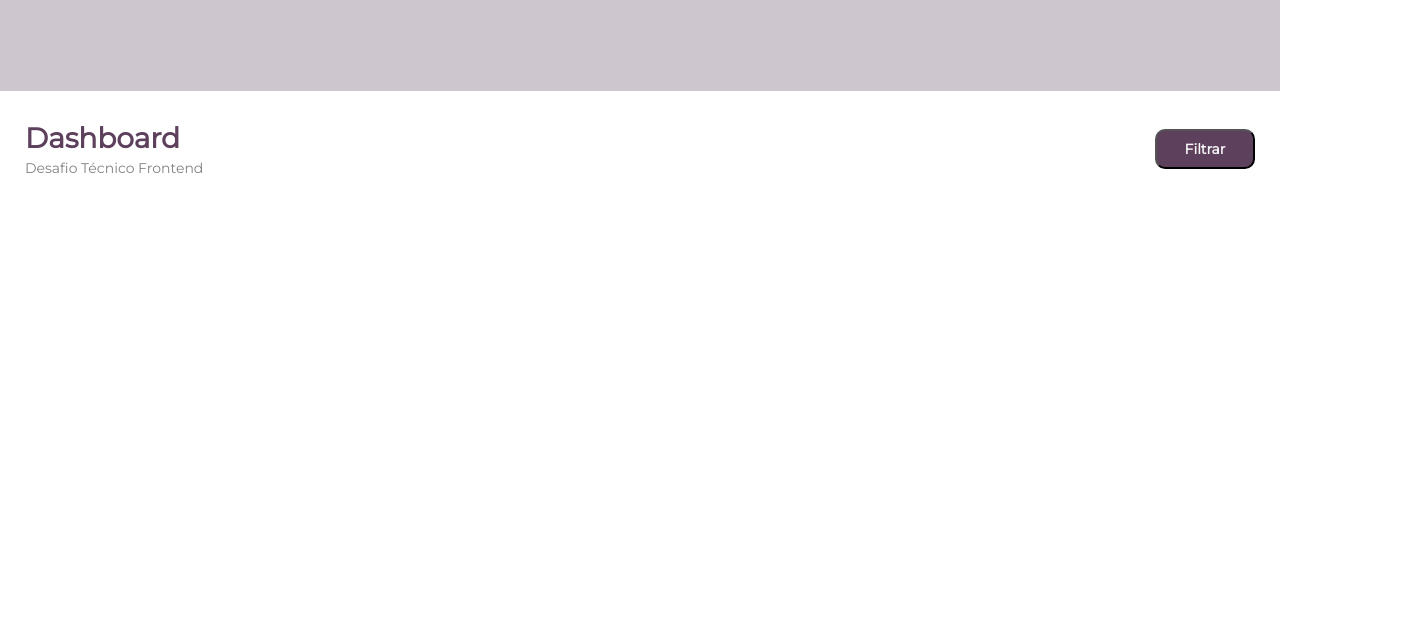
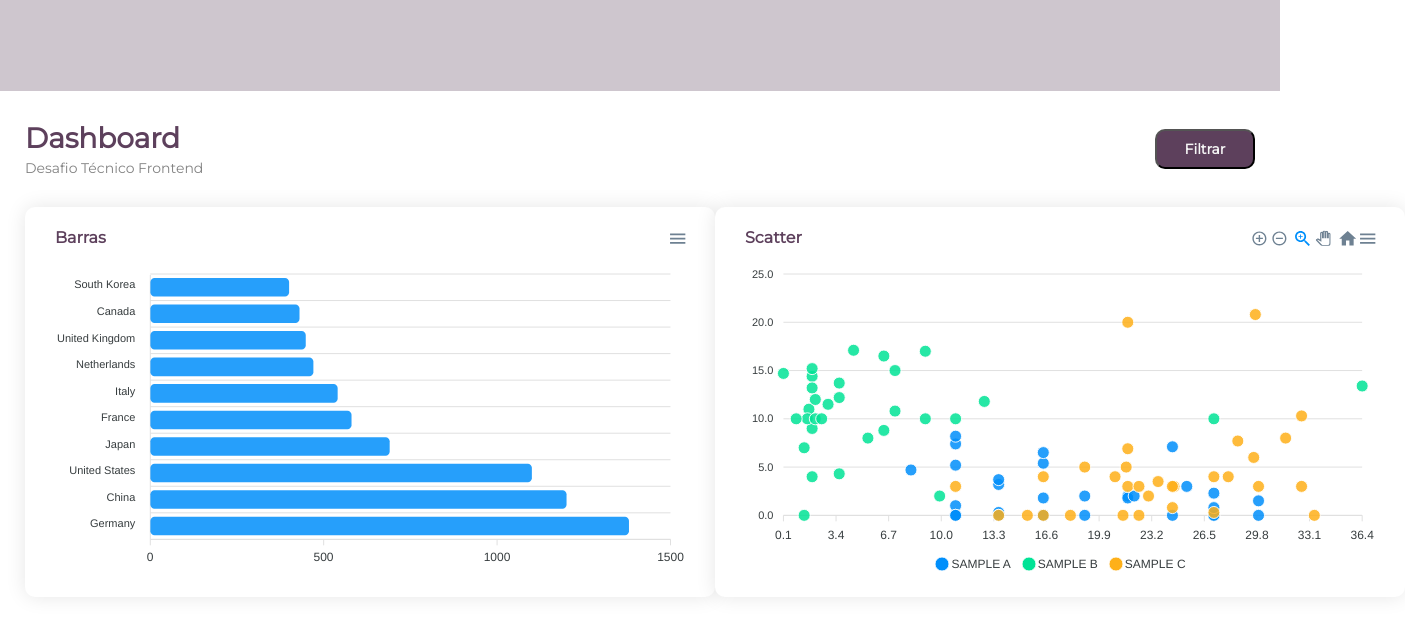
Before and after one commit to sucoDeGoiaba/desafioMinehr, a React (Create React App) app: page / in a window 1280 px wide. Shown: the top 634 px of the page, 1405 px wide, since content can reach past the window. Built offline with nearby package versions, Linux system fonts and the light colour scheme.

Commit message:
criando section pros graficos e os implementando

```diff
--- a/src/App.js
+++ b/src/App.js
@@ -1,13 +1,19 @@
 import Header from "./components/Header/Header.jsx";
 import './App.css'
 import TitleSection from "./components/TitleSection/TitleSection.jsx";
-
+import BarsGraph from "./components/Graphics/BarsGraph.jsx";
+import ScatterGraph from "./components/Graphics/ScatterGraph.jsx";
+import GraphicSection from "./components/GraphicSection/GraphicSection.jsx";
 function App() {
   return (
     <>
       <Header/>
       <main>
         <TitleSection/>
+        <GraphicSection>
+          <BarsGraph/>
+          <ScatterGraph/>
+        </GraphicSection>
       </main>
     </>
   )
--- /dev/null
+++ b/src/components/GraphicSection/GraphicSection.jsx
@@ -0,0 +1,11 @@
+import styled from "styled-components";
+
+const GraphicSection = styled.section`
+    display: flex;
+    flex-direction: row;
+    justify-content: space-between;
+    align-items: center;
+    margin: 25px;
+`
+
+export default GraphicSection
```
